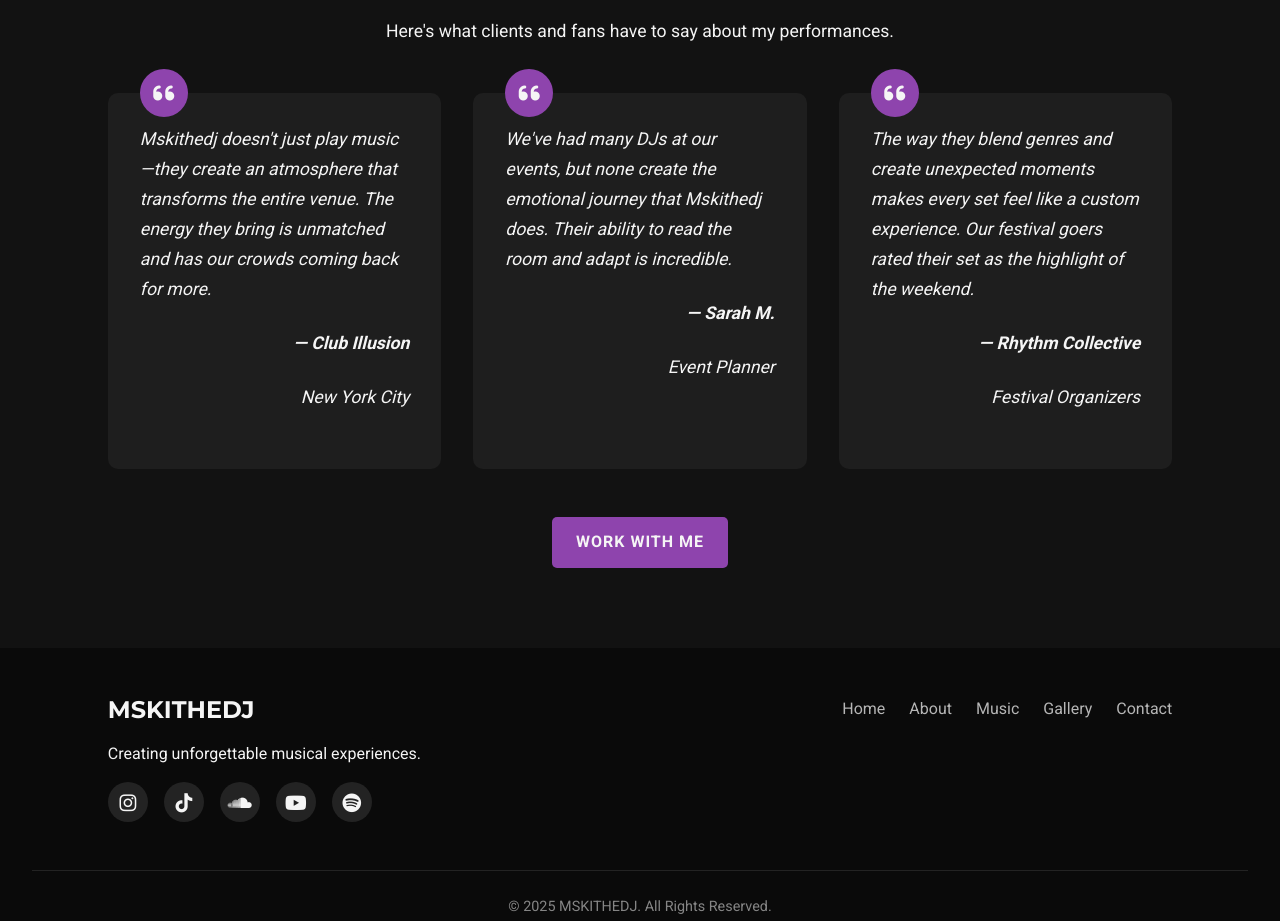
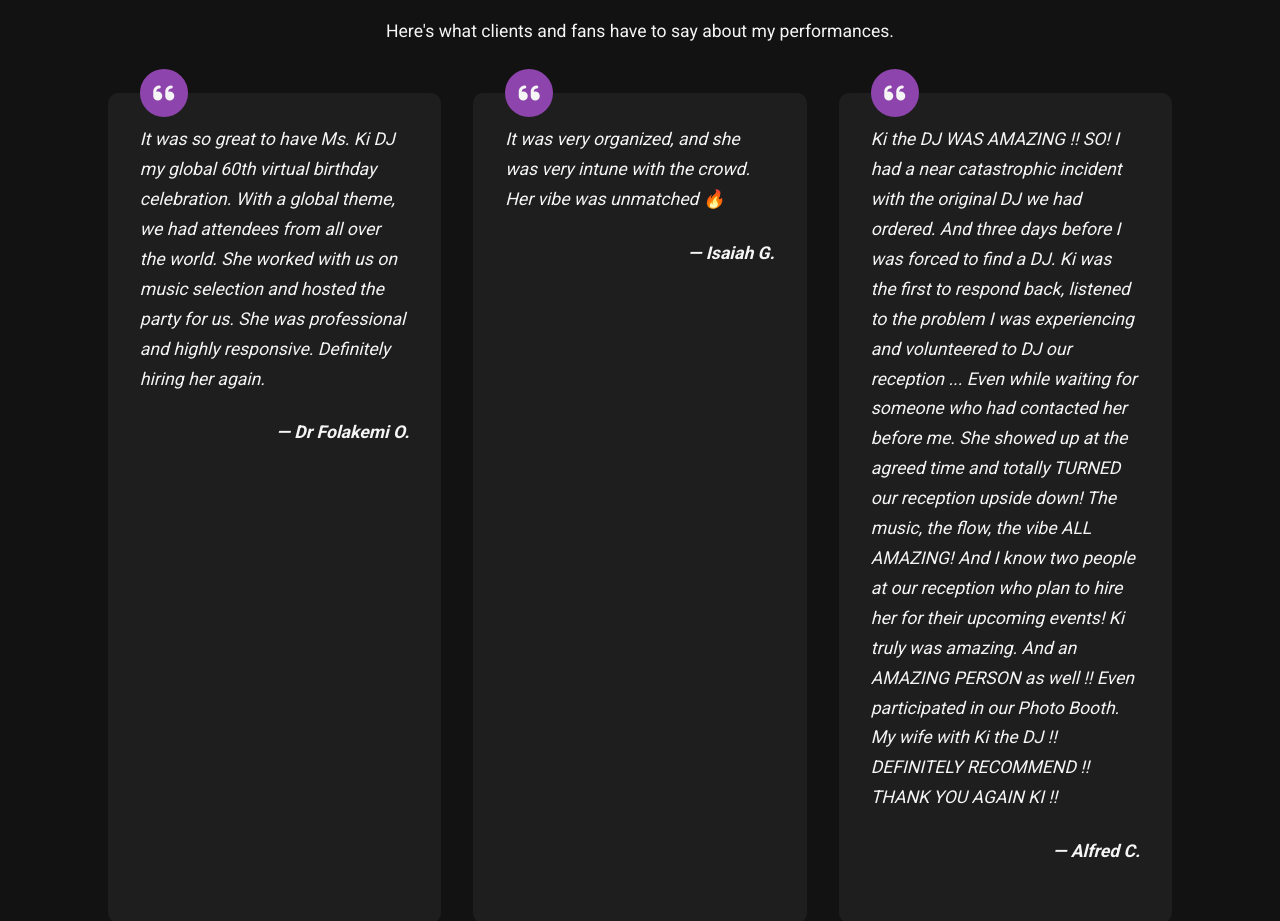
Before and after one commit to Dyoumans1/chillblendradio, a plain HTML site: page about.html in a window 1280 px wide. Shown: the part 2200-3121 px from the top of the page. Drawn offline with Linux system fonts and the light colour scheme.

Commit message:
update 3

```diff
--- a/about.html
+++ b/about.html
@@ -151,32 +151,42 @@
             <div class="review-card">
               <div class="quote-icon"><i class="fas fa-quote-left"></i></div>
               <p>
-                Mskithedj doesn't just play music—they create an atmosphere that
-                transforms the entire venue. The energy they bring is unmatched
-                and has our crowds coming back for more.
+                It was so great to have Ms. Ki DJ my global 60th virtual
+                birthday celebration. With a global theme, we had attendees from
+                all over the world. She worked with us on music selection and
+                hosted the party for us. She was professional and highly
+                responsive. Definitely hiring her again.
               </p>
-              <p class="review-author">— Club Illusion</p>
-              <p class="review-location">New York City</p>
+              <p class="review-author">— Dr Folakemi O.</p>
+              <p class="review-location"></p>
             </div>
             <div class="review-card">
               <div class="quote-icon"><i class="fas fa-quote-left"></i></div>
               <p>
-                We've had many DJs at our events, but none create the emotional
-                journey that Mskithedj does. Their ability to read the room and
-                adapt is incredible.
+                It was very organized, and she was very intune with the crowd.
+                Her vibe was unmatched 🔥
               </p>
-              <p class="review-author">— Sarah M.</p>
-              <p class="review-location">Event Planner</p>
+              <p class="review-author">— Isaiah G.</p>
+              <p class="review-location"></p>
             </div>
             <div class="review-card">
               <div class="quote-icon"><i class="fas fa-quote-left"></i></div>
               <p>
-                The way they blend genres and create unexpected moments makes
-                every set feel like a custom experience. Our festival goers
-                rated their set as the highlight of the weekend.
+                Ki the DJ WAS AMAZING !! SO! I had a near catastrophic incident
+                with the original DJ we had ordered. And three days before I was
+                forced to find a DJ. Ki was the first to respond back, listened
+                to the problem I was experiencing and volunteered to DJ our
+                reception ... Even while waiting for someone who had contacted
+                her before me. She showed up at the agreed time and totally
+                TURNED our reception upside down! The music, the flow, the vibe
+                ALL AMAZING! And I know two people at our reception who plan to
+                hire her for their upcoming events! Ki truly was amazing. And an
+                AMAZING PERSON as well !! Even participated in our Photo Booth.
+                My wife with Ki the DJ !! DEFINITELY RECOMMEND !! THANK YOU
+                AGAIN KI !!
               </p>
-              <p class="review-author">— Rhythm Collective</p>
-              <p class="review-location">Festival Organizers</p>
+              <p class="review-author">— Alfred C.</p>
+              <p class="review-location"></p>
             </div>
           </div>
           <div class="cta-container">
```
Also changed, not shown: index.html (+1 -1 lines), music.html (+32 -2 lines).
